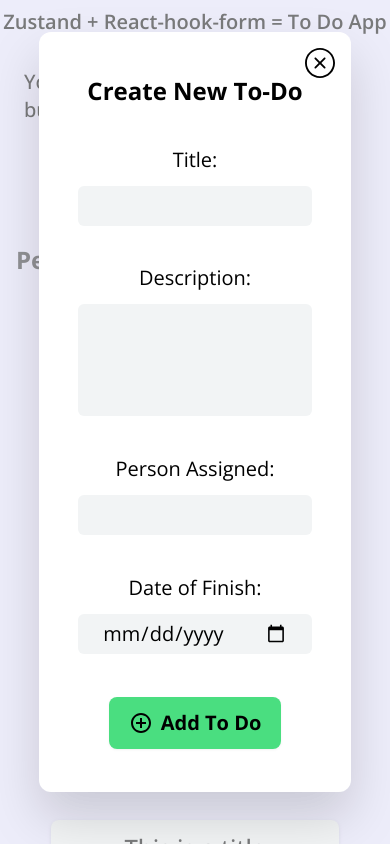
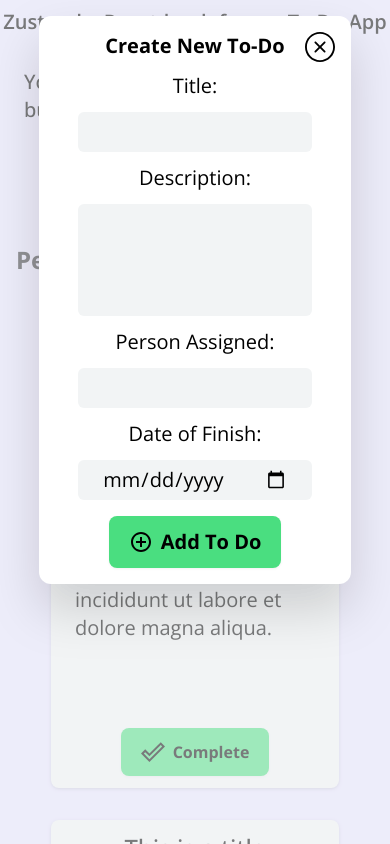
Before and after one commit to galletafromjell666/zustand-todo-app, a React (Vite) app: page / in a window 390 px wide. Both pictures are taken after a click on the button "Create To Do". Shown: the top 844 px of the page. Built offline with nearby package versions, Linux system fonts and the light colour scheme.

Commit message:
fix modal on mobile view

```diff
--- a/src/App.tsx
+++ b/src/App.tsx
@@ -21,11 +21,12 @@ function App() {
       <Modal
         appElement={document.getElementById("root") as HTMLElement}
         isOpen={modalIsOpen}
-        closeTimeoutMS={200}
+        closeTimeoutMS={100}
         onRequestClose={closeModal}
         contentLabel="New To Do Form"
         className={
-          "m-8 mx-auto w-4/5 h-[90%] p-4 md:p-10 bg-primary rounded-xl drop-shadow-2xl"
+
+          "m-4 md:m-8 mx-auto w-4/5 h-[100hv] p-4 md:p-10 bg-primary rounded-xl drop-shadow-2xl"
         }
         overlayClassName="fixed top-0 left-0 bottom-0 right-0 bg-accent/50"
       >
--- a/src/components/ToDoForm.tsx
+++ b/src/components/ToDoForm.tsx
@@ -33,7 +33,7 @@ const ToDoForm = ({ handleCloseModal }: ToDoFormProps) => {
         className="absolute right-0 top-0 text-3xl cursor-pointer hover:translate-y-0.5"
         onClick={handleCloseModal}
       />
-      <h1 className="text-center text-2xl font-bold">Create New To-Do</h1>
+      <h1 className="text-center text-md font-bold md:text-2xl">Create New To-Do</h1>
       <div className="form-div">
         <label htmlFor="title">Title:</label>
         {errors.title && errors.title.type === "required" && (
```
